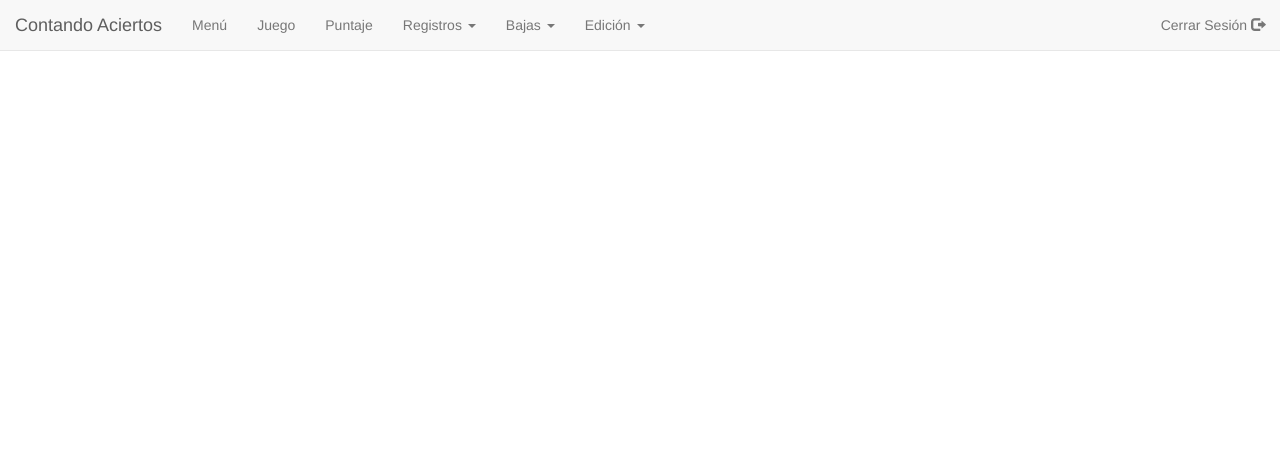
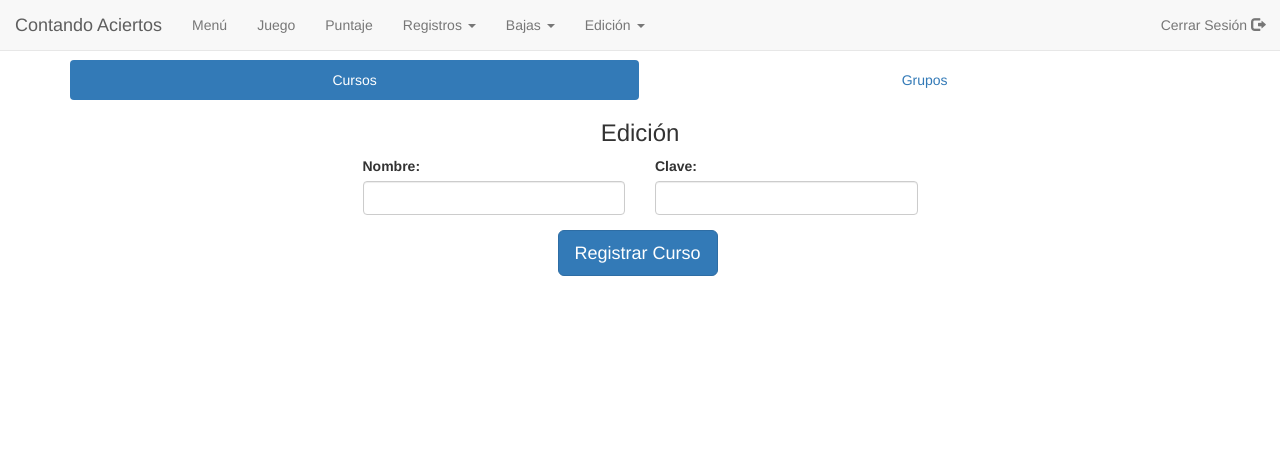
Before and after one commit to luisreyna93/ContandoAciertos, a PHP site: page /views/regCursosGrupos.php in a window 1280 px wide. Shown: the top 475 px of the page. Run offline with PHP 8.4, Linux system fonts and the light colour scheme.

Commit message:
view of add course

```diff
--- a/views/regCursosGrupos.php
+++ b/views/regCursosGrupos.php
@@ -4,6 +4,7 @@ include_once('../elements/header.php');
 ?>
 
     <title>Contando Aciertos - Registro Cursos y Grupos</title>
+    <link type = 'text/css' rel = 'stylesheet' href = '../css/footerHeader.css'>
     </head>
 
     <?php
@@ -11,6 +12,76 @@ include_once('../elements/header.php');
     ?>
 
     <body>
+    	<div id="edicionUsuarios" class="container">
+	    	<ul class="nav nav-pills nav-justified">
+				<li class="active"><a data-toggle="pill" href="#Maestros">Cursos</a></li>
+				<li><a data-toggle="pill" href="#Alumnos">Grupos</a></li>
+			</ul>
+
+			<div class="tab-content">
+				<div id="Maestros" class="tab-pane fade in active">
+					<h3 class="text-center">Edición</h3>
+					<div class="row">
+						<div class="col-sm-3 col-sm-offset-3">
+							<label>Nombre:</label>
+							<div class="form-group">
+								<input type="text" class="form-control" id="nombreMaestro"/>
+							</div>
+						</div>
+						<div class="col-sm-3">
+							<label>Clave:</label>
+							<div class="form-group">
+								<input type="text" class="form-control" id="apellidosMaestro" />
+							</div>
+						</div>
+
+						<div class="col-sm-2 col-sm-offset-5">
+							<div class="form-group">
+								<button class="btn btn-primary btn-lg" id="editarAlumno">Registrar Curso</button>
+							</div>
+						</div>
+					</div>
+				</div>
+
+				<div id="Alumnos" class="tab-pane fade">
+					<h3 class="text-center">Edición</h3>
+					<div class="row">
+						<div class="col-sm-6 col-sm-offset-3">
+							<label>Nombre:</label>
+							<div class="form-group">
+								<input type="input" class="form-control" id="passwordAlumno" />
+							</div>
+							<div class="form-group">
+								<label for="selMatricula">Grupo:</label>
+								<select class="form-control" id="selMatricula">
+							    	<option>Grupo1</option>
+							    	<option>Grupo1</option>
+							    	<option>Grupo1</option>
+							    	<option>Grupo1</option>
+							  	</select>
+						    </div>
+
+							<div class="form-group">
+								<label for="selMatricula">Maestro:</label>
+								<select class="form-control" id="selMatricula">
+							    	<option>Maestro1</option>
+							    	<option>Maestro1</option>
+							    	<option>Maestro1</option>
+							    	<option>Maestro1</option>
+							  	</select>
+						    </div>
+						</div>
+
+						<div class="col-sm-2 col-sm-offset-5">
+							<div class="form-group">
+								<button class="btn btn-primary btn-lg" id="editarAlumno">Registrar Grupo</button>
+							</div>
+						</div>
+					</div>
+				</div>
+			</div>
+		</div>
+    </body>
 
 <?php
 include_once('../elements/footer.php');
```
